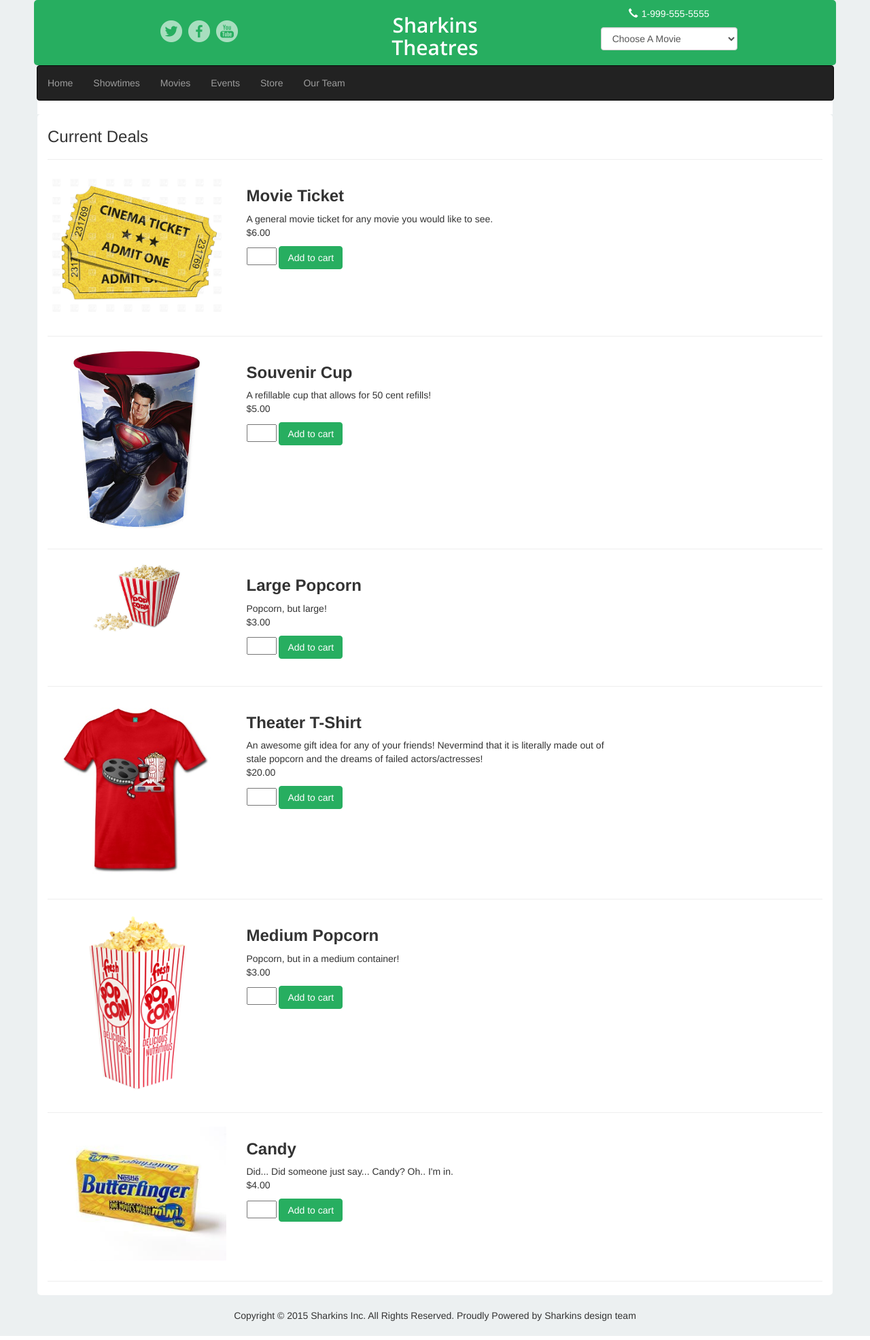
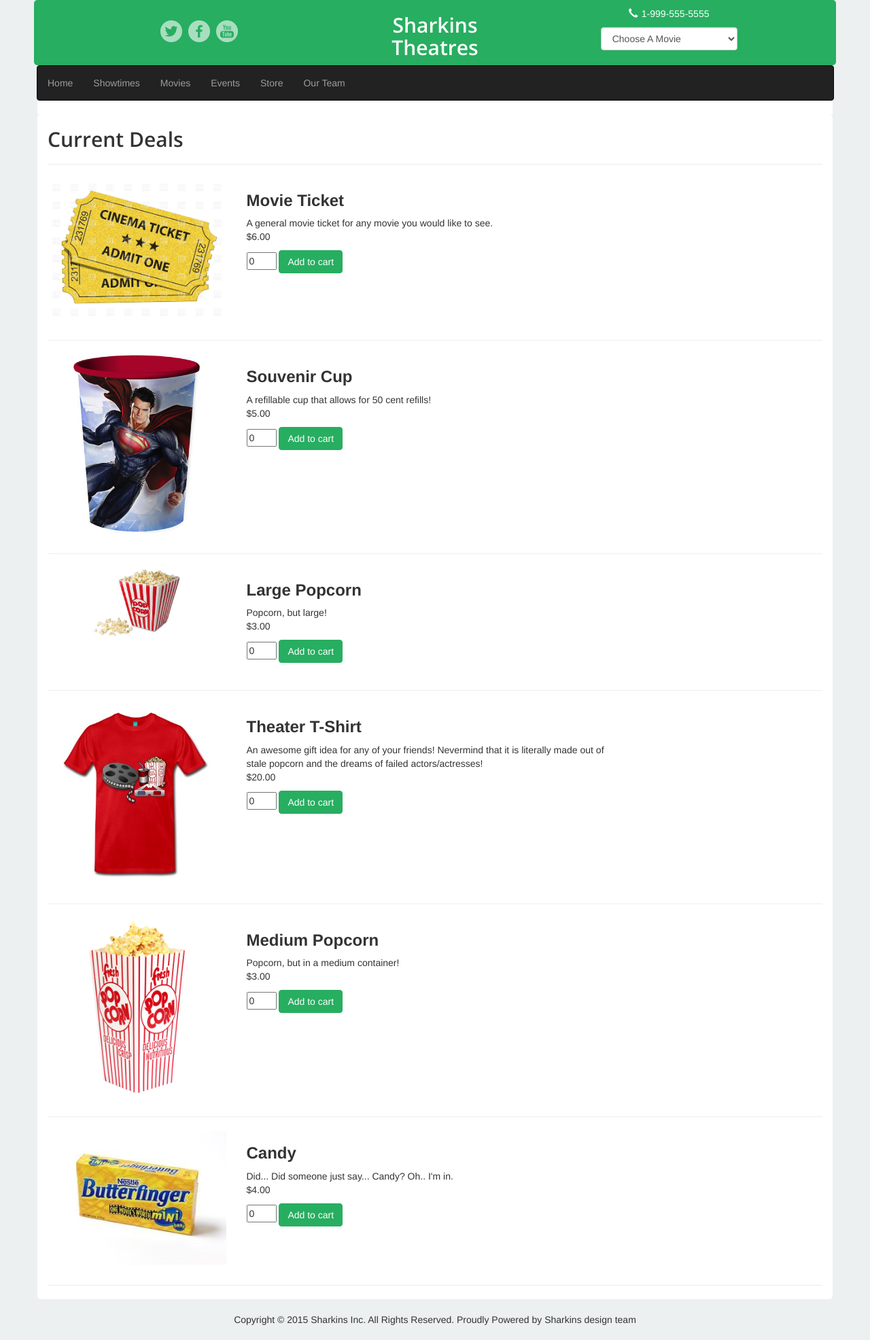
Before and after one commit to dukeayers/cs399_theater, a Django app: page /store in a window 1280 px wide. Shown: the whole page at 68% size. Run offline with Django 3.2, Linux system fonts and the light colour scheme; data comes from the database, SQL or seed files in the repository; some libraries are stand-ins or nearby versions.

Commit message:
Finished Store Page
Adjusted the data going through and also fixed the input forms to start
at 0 and not go below 0.

```diff
--- a/theater_project/templates/store.html
+++ b/theater_project/templates/store.html
@@ -12,7 +12,7 @@
 
 {#    Any content associated with the page will go inside of this block.    #}
     <div class="container" style="background:white; border-radius:5px;">
-        <h3>Current Deals</h3>
+        <h2 style="font-family: 'Open Sans', sans-serif !important; ">Current Deals</h2>
     <hr/>
     {% for item in store_item %}
         <div class="row" style="margin-bottom:30px;">
@@ -23,7 +23,7 @@
                 <h3 style="font-weight:800;">{{ item.item }}</h3>
                 {{item.description  }}
                <p> {{item.price  }}</p>
-                   <input class= "input" type="number" value="quantity" />
+                   <input class= "input" type="number" value="0" min=0 />
                 <button type="button" class="btn btn-primary" style="background:#27ae60 !important; border:1px solid #27ae60 !important;">Add to cart</button></p>
             </div>
         </div>
--- a/theater_project/views.py
+++ b/theater_project/views.py
@@ -17,7 +17,7 @@ def showtimes(request):
 #, 'movie_info': Movie.objects.filter(title="Duke's Heroes"), 'movie_info2': Movie.objects.filter(title="Movie3"), 'movie_info3': Movie.objects.filter(title="Movie3"), 'movie_info4': Movie.objects.filter(title="Movie4"), 'movie_info5': Movie.objects.filter(title="Movie5")
 
 def store(request):
-    return render(request,'store.html', {'store_item': Store.objects.all()})
+    return render(request,'store.html', {'store_item': Store.objects.all(), 'all_movies': Info.objects.all()} )
 
 def team(request):
     return render(request,'team.html', {'all_movies': Info.objects.all()})
```
